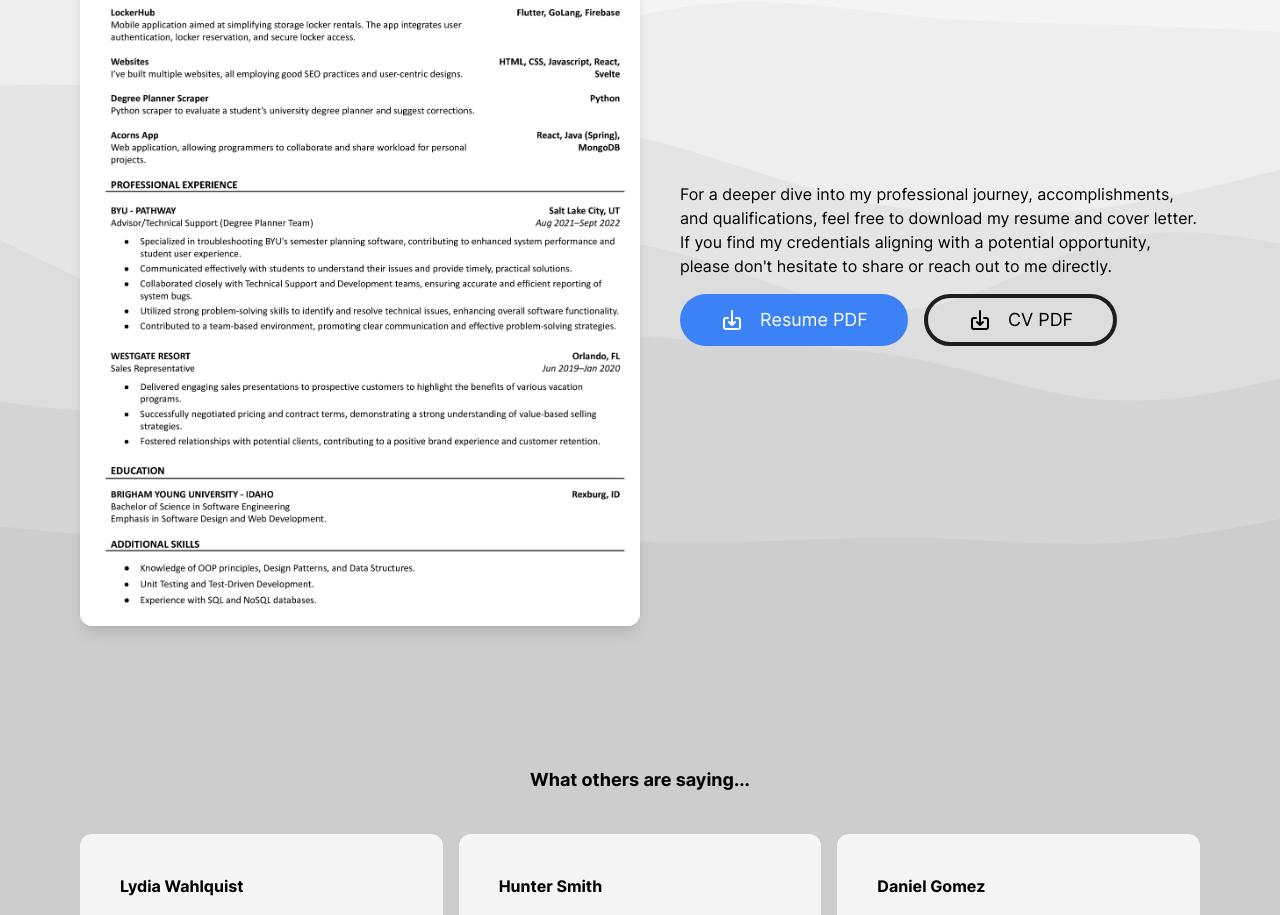
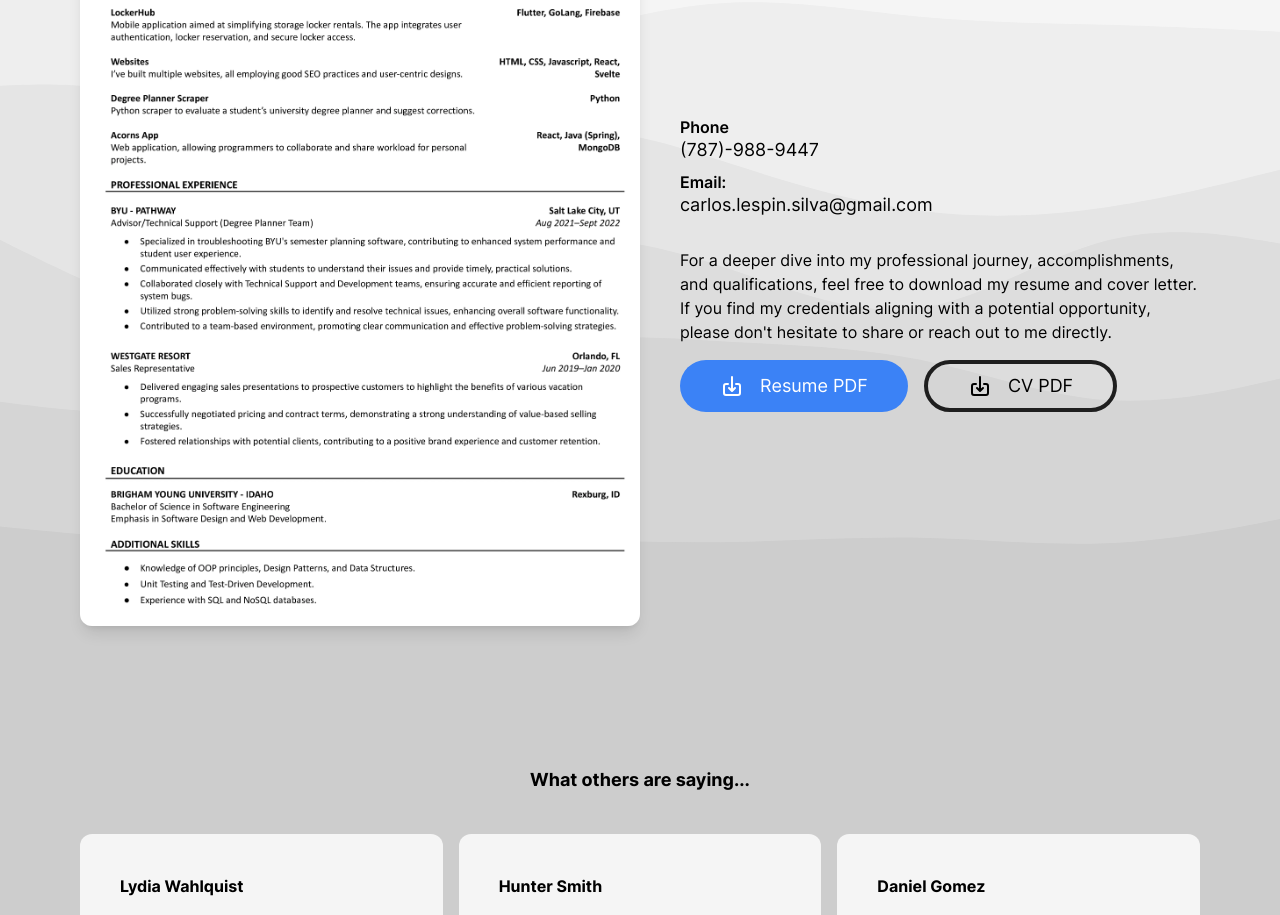
Before and after one commit to Calesi19/Svelte-Portfolio, a SvelteKit app: page / in a window 1280 px wide. Shown: the part 2746-3661 px from the top of the page. Built offline with nearby package versions, Linux system fonts and the light colour scheme.

Commit message:
feature: added contact info to resume section

```diff
--- a/src/components/Footer.svelte
+++ b/src/components/Footer.svelte
@@ -13,7 +13,7 @@
         <div >
 
             <a class="md:hidden" href="tel:+17879889447">
-                <button class="hover:scale-105 hover:border-[#ffcc56] active:bg-[#ffcc56] w-[300px] border-4 border-[#EAEAEA]  text-xl mt-4 py-3 px-10 rounded-full text-white transition duration-300 active:duration-0  flex items-center gap-4">
+                <button class="hover:scale-105 hover:border-[#56ff59] active:bg-[#56ff59] w-[300px] border-4 border-[#EAEAEA]  text-xl mt-4 py-3 px-10 rounded-full text-white transition duration-300 active:duration-0  flex items-center gap-4">
                     <svg class="w-[32px] h-[32px]" xmlns="http://www.w3.org/2000/svg" viewBox="0 0 24 24" id="Message"><g data-name="Layer 2" fill="#ffffff" class="color000000 svgShape"><g data-name="message-circle" fill="#ffffff" class="color000000 svgShape"><circle cx="12" cy="12" r="1" fill="#ffffff" class="color000000 svgShape"></circle><circle cx="16" cy="12" r="1" fill="#ffffff" class="color000000 svgShape"></circle><circle cx="8" cy="12" r="1" fill="#ffffff" class="color000000 svgShape"></circle><path d="M19.07 4.93a10 10 0 0 0-16.28 11 1.06 1.06 0 0 1 .09.64L2 20.8a1 1 0 0 0 .27.91A1 1 0 0 0 3 22h.2l4.28-.86a1.26 1.26 0 0 1 .64.09 10 10 0 0 0 11-16.28zm.83 8.36a8 8 0 0 1-11 6.08 3.26 3.26 0 0 0-1.25-.26 3.43 3.43 0 0 0-.56.05l-2.82.57.57-2.82a3.09 3.09 0 0 0-.21-1.81 8 8 0 0 1 6.08-11 8 8 0 0 1 9.19 9.19z" fill="#ffffff" class="color000000 svgShape"></path></g></g></svg>                    Text Me
                 </button>
                 </a>
--- a/src/components/Resume.svelte
+++ b/src/components/Resume.svelte
@@ -36,7 +36,14 @@
 
         <div class="flex flex-col h-auto w-auto justify-center">
 
-
+            <div class="mb-2 text-lg leading-tight">
+                <span class="font-semibold text-base">Phone<br></span>
+                (787)-988-9447<br>
+            </div>
+            <div class="mb-8 text-lg leading-tight">
+                <span class="font-semibold text-base">Email:<br></span>
+                carlos.lespin.silva@gmail.com
+            </div>
 
             <p>
                 For a deeper dive into my professional journey, accomplishments, and qualifications, feel free to download my resume and cover letter. If you find my credentials aligning with a potential opportunity, please don't hesitate to share or reach out to me directly.            </p>
```
